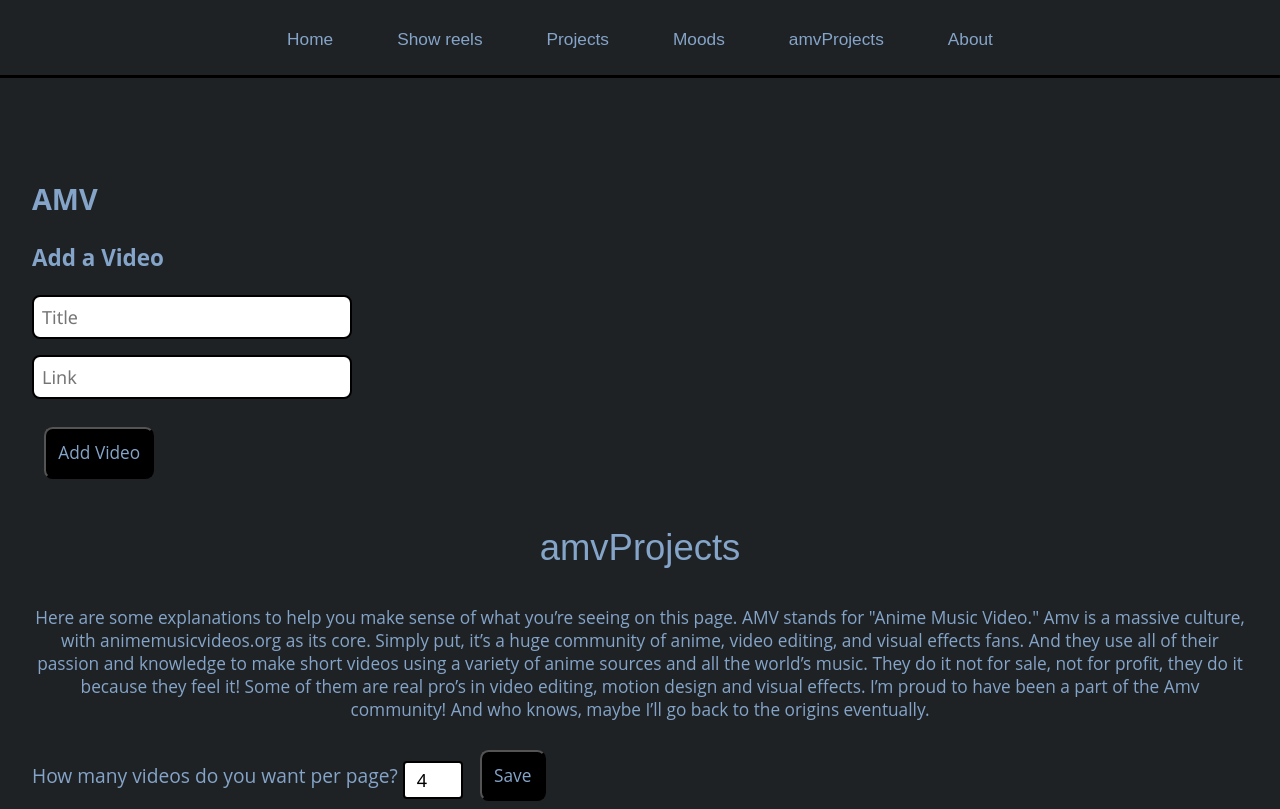
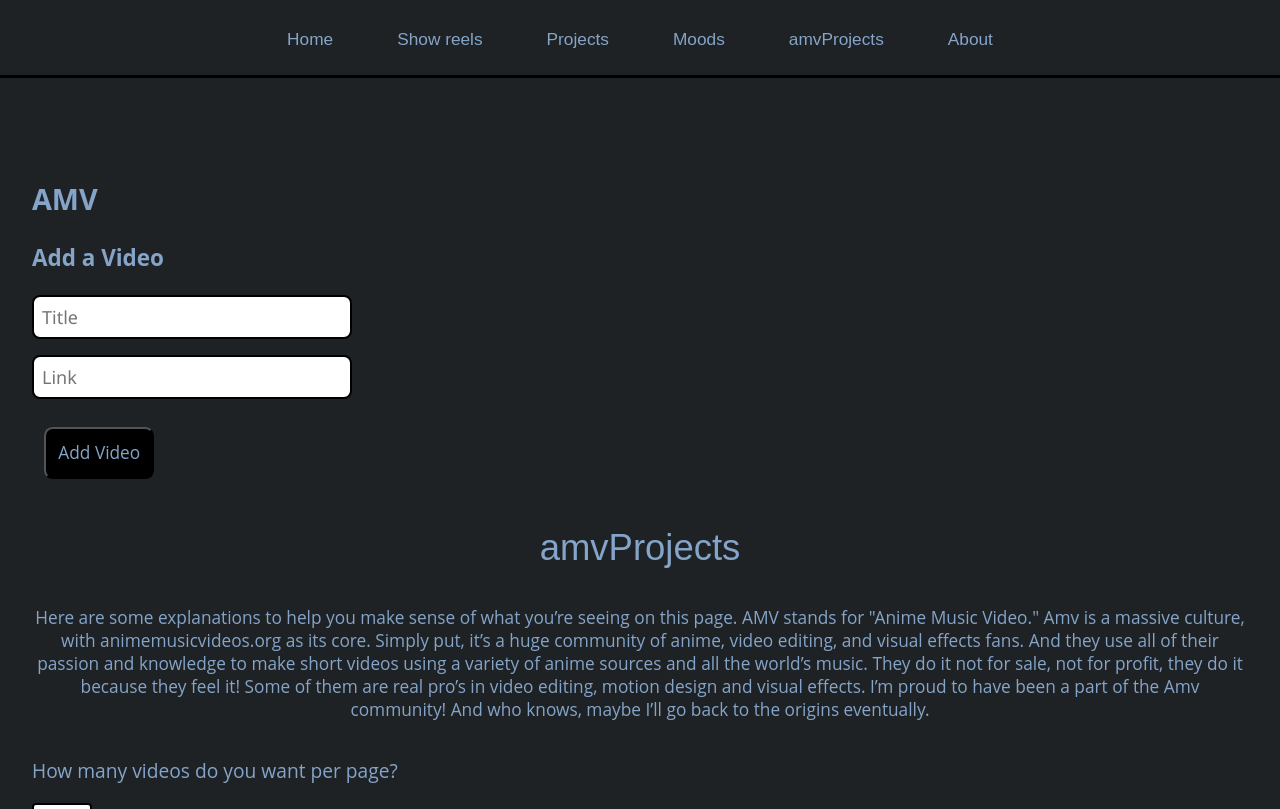
Before and after one commit to Natalia-Ivakina/web_alex, a React (Create React App) app in the folder alex_web/: page /amv in a window 1280 px wide. Shown: the top 809 px of the page. Built offline with nearby package versions, Linux system fonts and the light colour scheme; no server answers.

Commit message:
added pagination component

```diff
--- /dev/null
+++ b/alex_web/src/components/Pagination.js
@@ -0,0 +1,18 @@
+const PaginationComponent = ({inputVideosPerPage, handleVideosPerPageInputChange, handleSaveVideosPerPage}) => {
+    return (
+        <div>
+            <p>How many videos do you want per page?</p>
+            <input
+                type="number"
+                className="adminInput"
+                value={inputVideosPerPage}
+                onChange={handleVideosPerPageInputChange} // Update input field value
+                min="1"
+            />
+            <button onClick={handleSaveVideosPerPage}>Save</button>
+            {/* Apply the change on button click */}
+        </div>
+    );
+};
+
+export default PaginationComponent;
--- a/alex_web/src/components/VideoList.js
+++ b/alex_web/src/components/VideoList.js
@@ -1,5 +1,6 @@
 import {useEffect, useState} from "react";
 import DeleteReorderButtonsComponent from "../components/DeleteReorderButtons";
+import PaginationComponent from "../components/Pagination";
 
 const VideoList = ({videos, apiType, deleteVideos, reorderVideos}) => {
     const [message, setMessage] = useState('');
@@ -62,16 +63,11 @@ const VideoList = ({videos, apiType, deleteVideos, reorderVideos}) => {
     return (
         <div>
             <div className="reorder">
-                <p>How many videos do you want per page?</p>
-                <input
-                    type="number"
-                    className="adminInput"
-                    value={inputVideosPerPage}
-                    onChange={handleVideosPerPageInputChange} // Update input field value
-                    min="1"
+                <PaginationComponent
+                    inputVideosPerPage={inputVideosPerPage}
+                    handleVideosPerPageInputChange={handleVideosPerPageInputChange}
+                    handleSaveVideosPerPage={handleSaveVideosPerPage}
                 />
-                <button onClick={handleSaveVideosPerPage}>Save</button>
-                {/* Apply the change on button click */}
             </div>
             {message && <div className="message">{message}</div>}
             <div className="video-grid">
```
